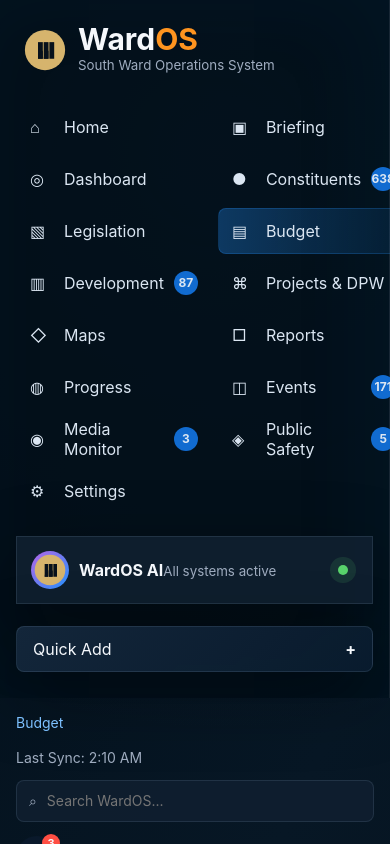
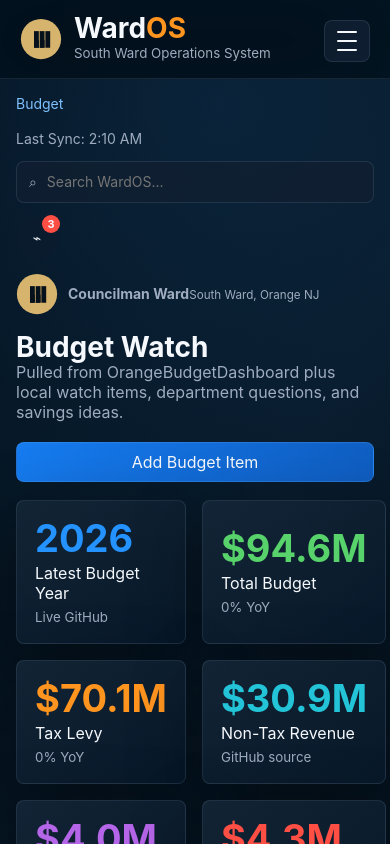
Before and after one commit to jameshward3/wardos-frontend-vercel, a Next.js app: page /budget in a window 390 px wide. Shown: the top 844 px of the page. Built offline with nearby package versions, Linux system fonts and the light colour scheme; no server answers.

Commit message:
Collapse mobile WardOS navigation

```diff
--- a/app/globals.css
+++ b/app/globals.css
@@ -86,6 +86,27 @@ button {
   color: var(--muted);
 }
 
+.mobile-nav-toggle {
+  display: none;
+  width: 46px;
+  height: 42px;
+  place-items: center;
+  gap: 4px;
+  padding: 9px 12px;
+  border: 1px solid var(--line);
+  border-radius: 8px;
+  background: rgba(17, 32, 49, 0.88);
+  color: var(--text);
+}
+
+.mobile-nav-toggle span {
+  display: block;
+  width: 20px;
+  height: 2px;
+  border-radius: 999px;
+  background: currentColor;
+}
+
 nav {
   display: grid;
   gap: 6px;
@@ -1832,17 +1853,59 @@ h3 {
 
 @media (max-width: 1180px) {
   .sidebar {
-    position: static;
+    position: sticky;
+    top: 0;
+    z-index: 40;
     width: auto;
     min-height: auto;
+    padding: 16px 20px;
+    border-right: 0;
+    border-bottom: 1px solid var(--line);
+    gap: 0;
   }
 
   .shell {
     margin-left: 0;
   }
 
-  nav {
+  .brand {
+    padding: 0;
+    padding-right: 62px;
+  }
+
+  .brand strong {
+    font-size: 28px;
+  }
+
+  .mobile-nav-toggle {
+    position: absolute;
+    top: 20px;
+    right: 20px;
+    display: grid;
+  }
+
+  .sidebar nav,
+  .sidebar .assistant-card,
+  .sidebar .quick-add {
+    display: none;
+  }
+
+  .sidebar.mobile-nav-open {
+    gap: 16px;
+  }
+
+  .sidebar.mobile-nav-open nav {
+    display: grid;
     grid-template-columns: repeat(3, 1fr);
+  }
+
+  .sidebar.mobile-nav-open .assistant-card {
+    display: grid;
+    margin-top: 0;
+  }
+
+  .sidebar.mobile-nav-open .quick-add {
+    display: flex;
   }
 
   .metrics,
@@ -1883,7 +1946,7 @@ h3 {
     grid-template-columns: 1fr;
   }
 
-  nav,
+  .sidebar.mobile-nav-open nav,
   .metrics,
   .action-grid,
   .ai-brief-grid {
--- a/components/wardos-app.tsx
+++ b/components/wardos-app.tsx
@@ -31,6 +31,12 @@ export function WardOSApp({ page = "dashboard" }: { page?: string }) {
             <small>South Ward Operations System</small>
           </div>
         </div>
+
+        <button className="mobile-nav-toggle" id="mobileNavToggle" type="button" aria-expanded="false" aria-controls="nav">
+          <span />
+          <span />
+          <span />
+        </button>
 
         <nav id="nav" />
 
@@ -95,7 +101,7 @@ export function WardOSApp({ page = "dashboard" }: { page?: string }) {
         </section>
       </div>
 
-      <Script src="/app.js" strategy="afterInteractive" />
+      <Script src="/app.js?v=mobile-nav-20260605" strategy="afterInteractive" />
     </>
   );
 }
--- a/public/app.js
+++ b/public/app.js
@@ -464,6 +464,15 @@ function renderNav() {
     .join("");
 }
 
+function setMobileNav(open) {
+  const sidebar = document.querySelector(".sidebar");
+  const toggle = document.getElementById("mobileNavToggle");
+  if (!sidebar || !toggle) return;
+  sidebar.classList.toggle("mobile-nav-open", open);
+  toggle.setAttribute("aria-expanded", String(open));
+  toggle.setAttribute("aria-label", open ? "Close navigation" : "Open navigation");
+}
+
 function navCountFor(key) {
   const metrics = state.dashboardOverview?.metrics;
   if (!metrics) return "";
@@ -2168,9 +2177,16 @@ function render() {
 }
 
 function bindEvents() {
+  const mobileNavToggle = document.getElementById("mobileNavToggle");
+  if (mobileNavToggle) mobileNavToggle.onclick = () => {
+    const isOpen = document.querySelector(".sidebar")?.classList.contains("mobile-nav-open");
+    setMobileNav(!isOpen);
+  };
+
   document.querySelectorAll("[data-page]").forEach((button) => {
     button.addEventListener("click", () => {
       state.page = button.dataset.page;
+      setMobileNav(false);
       render();
     });
   });
```
